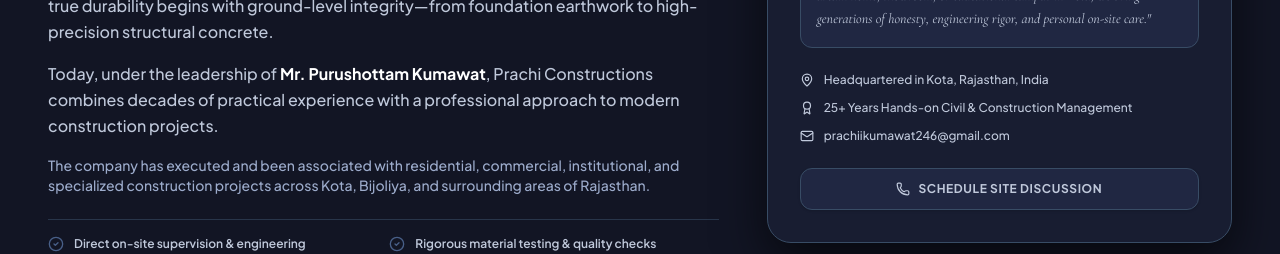
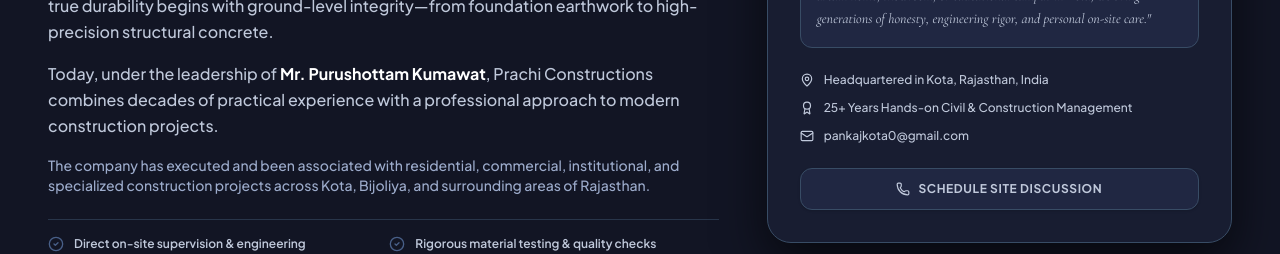
Before and after one commit to prachi-labs/Prachi-Constructions-, a React (Vite) app: page / in a window 1280 px wide. Shown: the part 6680-6934 px from the top of the page. Built offline with nearby package versions, Linux system fonts and the light colour scheme.

Commit message:
Update email address in AboutSection component

```diff
--- a/src/components/AboutSection.tsx
+++ b/src/components/AboutSection.tsx
@@ -121,7 +121,7 @@
                 </div>
                 <div className="flex items-center gap-2.5">
                   <Mail className="w-3.5 h-3.5 text-[#C0C9DB] shrink-0" />
-                  <span>prachiikumawat246@gmail.com</span>
+                  <span>pankajkota0@gmail.com</span>
                 </div>
               </div>
 
```
